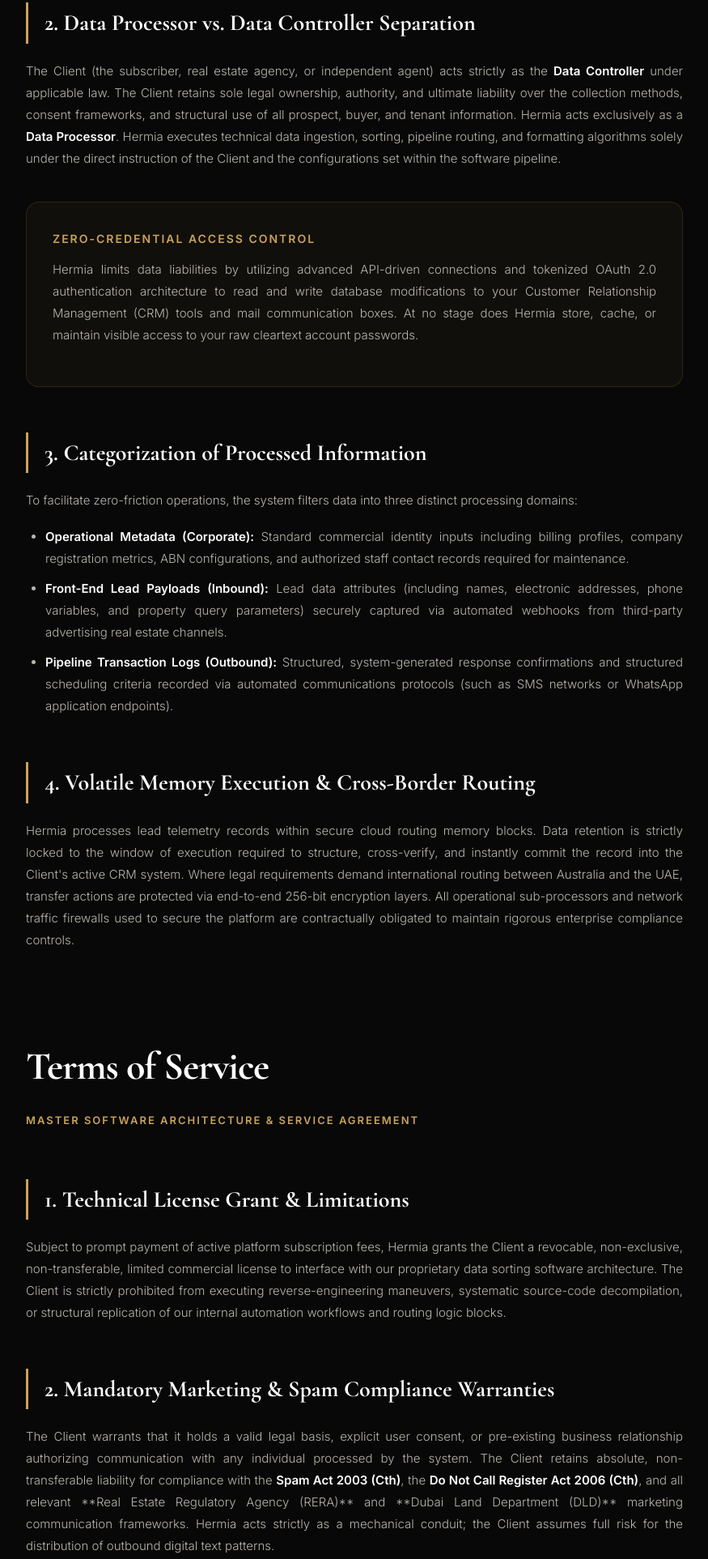
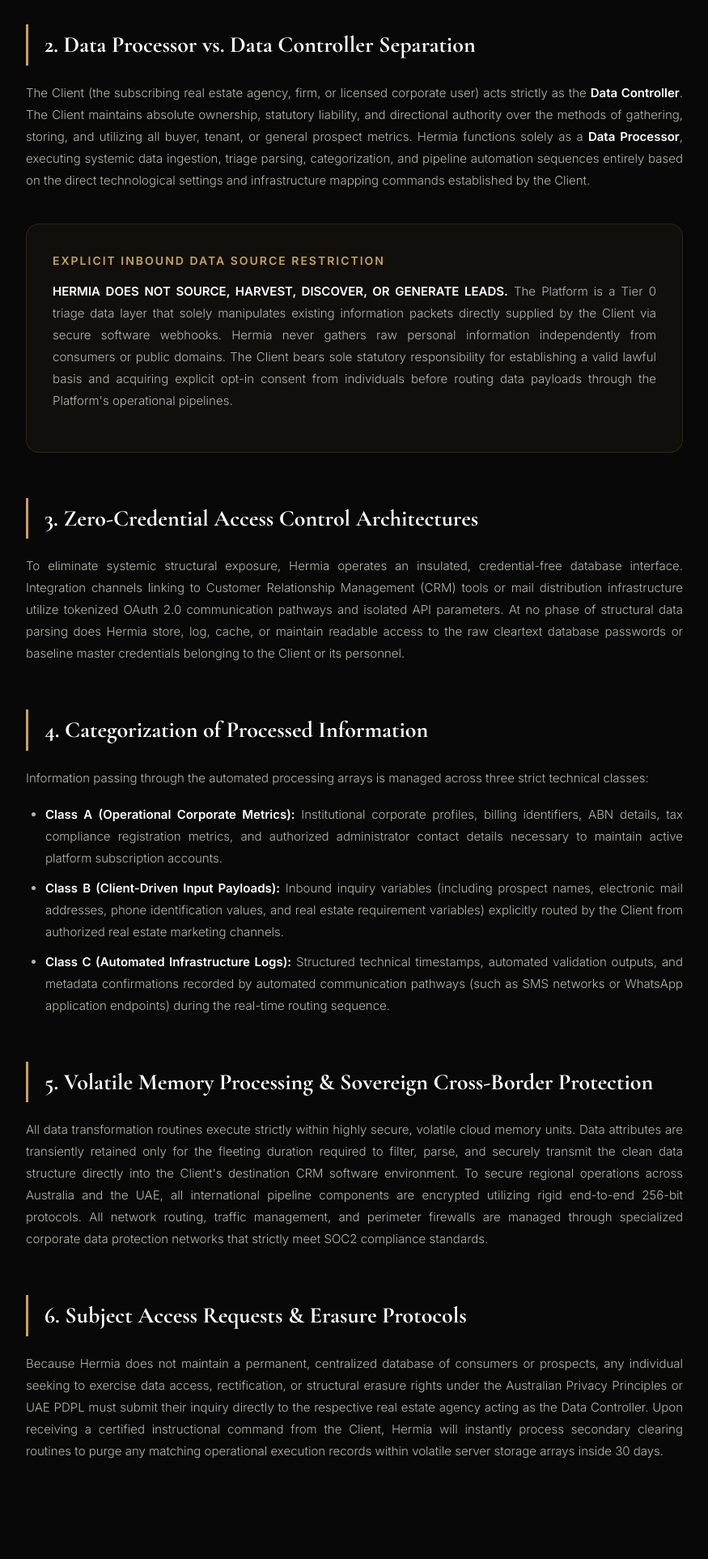
Before and after one commit to capital-dot/hermia-website, a plain HTML site: page privacy.html in a window 1280 px wide. Shown: the part 707-2632 px from the top of the page at 81% size, without its empty margins (202-1077 px from the left). Drawn offline with nearby package versions, Linux system fonts and the light colour scheme.

Commit message:
Update privacy.html

```diff
--- a/privacy.html
+++ b/privacy.html
@@ -3,7 +3,7 @@
 <head>
   <meta charset="UTF-8">
   <meta name="viewport" content="width=device-width, initial-scale=1.0">
-  <title>Legal & Privacy — Hermia Enterprise Lead Systems</title>
+  <title>Privacy Policy — Hermia Enterprise Lead Systems</title>
   <link href="https://fonts.googleapis.com/css2?family=Inter:wght@300;400;500;600&family=Cormorant+Garamond:wght@600;700&display=swap" rel="stylesheet">
   <style>
     :root {
@@ -113,59 +113,43 @@
 
   <div class="header">
     <img src="https://raw.githubusercontent.com/capital-dot/hermia-connect/main/logo.png" alt="Hermia" class="logo">
-    <h1>Privacy Policy & Terms of Service</h1>
-    <p class="meta">Airtight Corporate Governance • Effective May 2026</p>
+    <h1>Privacy Policy & Governance</h1>
+    <p class="meta">Tier 0 Automated Data Infrastructure • Effective May 2026</p>
   </div>
 
   <div class="nav-tabs">
     <a href="#privacy" class="active">Privacy Policy</a>
-    <a href="#terms">Terms of Service</a>
+    <a href="/terms">Terms of Service</a>
   </div>
 
   <div id="privacy">
     <h2>1. Statutory Compliance & Scope</h2>
-    <p>This Privacy Policy governs the processing of personal information by Hermia ("the Platform", "we", "us", or "our"). This policy is engineered to achieve strict statutory compliance with the <strong>Privacy Act 1988 (Cth)</strong> (including the Australian Privacy Principles), the <strong>UAE Federal Decree-Law No. 45 of 2021 on Personal Data Protection (PDPL)</strong>, and other global data protection standards applicable to real estate transactions.</p>
+    <p>This Privacy Policy outlines the rigorous framework under which Hermia ("the Platform", "we", "us", or "our") processes operational data payloads. This governance structure is engineered to maintain absolute compliance with the <strong>Privacy Act 1988 (Cth)</strong> (including the Australian Privacy Principles), the <strong>UAE Federal Decree-Law No. 45 of 2021 on Personal Data Protection (PDPL)</strong>, and all corresponding local statutory obligations governing transactional data routing within real estate sectors.</p>
 
     <h2>2. Data Processor vs. Data Controller Separation</h2>
-    <p>The Client (the subscriber, real estate agency, or independent agent) acts strictly as the <strong>Data Controller</strong> under applicable law. The Client retains sole legal ownership, authority, and ultimate liability over the collection methods, consent frameworks, and structural use of all prospect, buyer, and tenant information. Hermia acts exclusively as a <strong>Data Processor</strong>. Hermia executes technical data ingestion, sorting, pipeline routing, and formatting algorithms solely under the direct instruction of the Client and the configurations set within the software pipeline.</p>
+    <p>The Client (the subscribing real estate agency, firm, or licensed corporate user) acts strictly as the <strong>Data Controller</strong>. The Client maintains absolute ownership, statutory liability, and directional authority over the methods of gathering, storing, and utilizing all buyer, tenant, or general prospect metrics. Hermia functions solely as a <strong>Data Processor</strong>, executing systemic data ingestion, triage parsing, categorization, and pipeline automation sequences entirely based on the direct technological settings and infrastructure mapping commands established by the Client.</p>
 
     <div class="legal-notice">
-      <h4>Zero-Credential Access Control</h4>
-      <p>Hermia limits data liabilities by utilizing advanced API-driven connections and tokenized OAuth 2.0 authentication architecture to read and write database modifications to your Customer Relationship Management (CRM) tools and mail communication boxes. At no stage does Hermia store, cache, or maintain visible access to your raw cleartext account passwords.</p>
+      <h4>Explicit Inbound Data Source Restriction</h4>
+      <p><strong>HERMIA DOES NOT SOURCE, HARVEST, DISCOVER, OR GENERATE LEADS.</strong> The Platform is a Tier 0 triage data layer that solely manipulates existing information packets directly supplied by the Client via secure software webhooks. Hermia never gathers raw personal information independently from consumers or public domains. The Client bears sole statutory responsibility for establishing a valid lawful basis and acquiring explicit opt-in consent from individuals before routing data payloads through the Platform's operational pipelines.</p>
     </div>
 
-    <h2>3. Categorization of Processed Information</h2>
-    <p>To facilitate zero-friction operations, the system filters data into three distinct processing domains:</p>
+    <h2>3. Zero-Credential Access Control Architectures</h2>
+    <p>To eliminate systemic structural exposure, Hermia operates an insulated, credential-free database interface. Integration channels linking to Customer Relationship Management (CRM) tools or mail distribution infrastructure utilize tokenized OAuth 2.0 communication pathways and isolated API parameters. At no phase of structural data parsing does Hermia store, log, cache, or maintain readable access to the raw cleartext database passwords or baseline master credentials belonging to the Client or its personnel.</p>
+
+    <h2>4. Categorization of Processed Information</h2>
+    <p>Information passing through the automated processing arrays is managed across three strict technical classes:</p>
     <ul>
-      <li><strong>Operational Metadata (Corporate):</strong> Standard commercial identity inputs including billing profiles, company registration metrics, ABN configurations, and authorized staff contact records required for maintenance.</li>
-      <li><strong>Front-End Lead Payloads (Inbound):</strong> Lead data attributes (including names, electronic addresses, phone variables, and property query parameters) securely captured via automated webhooks from third-party advertising real estate channels.</li>
-      <li><strong>Pipeline Transaction Logs (Outbound):</strong> Structured, system-generated response confirmations and structured scheduling criteria recorded via automated communications protocols (such as SMS networks or WhatsApp application endpoints).</li>
+      <li><strong>Class A (Operational Corporate Metrics):</strong> Institutional corporate profiles, billing identifiers, ABN details, tax compliance registration metrics, and authorized administrator contact details necessary to maintain active platform subscription accounts.</li>
+      <li><strong>Class B (Client-Driven Input Payloads):</strong> Inbound inquiry variables (including prospect names, electronic mail addresses, phone identification values, and real estate requirement variables) explicitly routed by the Client from authorized real estate marketing channels.</li>
+      <li><strong>Class C (Automated Infrastructure Logs):</strong> Structured technical timestamps, automated validation outputs, and metadata confirmations recorded by automated communication pathways (such as SMS networks or WhatsApp application endpoints) during the real-time routing sequence.</li>
     </ul>
 
-    <h2>4. Volatile Memory Execution & Cross-Border Routing</h2>
-    <p>Hermia processes lead telemetry records within secure cloud routing memory blocks. Data retention is strictly locked to the window of execution required to structure, cross-verify, and instantly commit the record into the Client's active CRM system. Where legal requirements demand international routing between Australia and the UAE, transfer actions are protected via end-to-end 256-bit encryption layers. All operational sub-processors and network traffic firewalls used to secure the platform are contractually obligated to maintain rigorous enterprise compliance controls.</p>
-  </div>
+    <h2>5. Volatile Memory Processing & Sovereign Cross-Border Protection</h2>
+    <p>All data transformation routines execute strictly within highly secure, volatile cloud memory units. Data attributes are transiently retained only for the fleeting duration required to filter, parse, and securely transmit the clean data structure directly into the Client's destination CRM software environment. To secure regional operations across Australia and the UAE, all international pipeline components are encrypted utilizing rigid end-to-end 256-bit protocols. All network routing, traffic management, and perimeter firewalls are managed through specialized corporate data protection networks that strictly meet SOC2 compliance standards.</p>
 
-  <div id="terms" style="margin-top: 100px;">
-    <h1>Terms of Service</h1>
-    <p class="meta">Master Software Architecture & Service Agreement</p>
-
-    <h2>1. Technical License Grant & Limitations</h2>
-    <p>Subject to prompt payment of active platform subscription fees, Hermia grants the Client a revocable, non-exclusive, non-transferable, limited commercial license to interface with our proprietary data sorting software architecture. The Client is strictly prohibited from executing reverse-engineering maneuvers, systematic source-code decompilation, or structural replication of our internal automation workflows and routing logic blocks.</p>
-
-    <h2>2. Mandatory Marketing & Spam Compliance Warranties</h2>
-    <p>The Client warrants that it holds a valid legal basis, explicit user consent, or pre-existing business relationship authorizing communication with any individual processed by the system. The Client retains absolute, non-transferable liability for compliance with the <strong>Spam Act 2003 (Cth)</strong>, the <strong>Do Not Call Register Act 2006 (Cth)</strong>, and all relevant **Real Estate Regulatory Agency (RERA)** and **Dubai Land Department (DLD)** marketing communication frameworks. Hermia acts strictly as a mechanical conduit; the Client assumes full risk for the distribution of outbound digital text patterns.</p>
-
-    <div class="legal-notice">
-      <h4>LIMITATION OF LIABILITY & FINANCIAL EXCLUSION</h4>
-      <p>THE PLATFORM AND ALL RELATED SERVICES ARE PROVIDED ON AN "AS IS" AND "AS AVAILABLE" STRUCTURAL BASIS WITHOUT EXPRESS OR IMPLIED WARRANTIES OF ANY KIND. IN NO EVENT SHALL HERMIA, ITS DEVELOPERS, OR ASSOCIATED ENTITIES BE LIABLE FOR INDIRECT, INCIDENTAL, SPECIAL, OR CONSEQUENTIAL DAMAGES. THIS INCLUDES, BUT IS NOT LIMITED TO, LOSS OF COMMERCIAL LISTINGS, REAL ESTATE BROKERAGE COMMISSIONS, SALES REVENUE, DATA SECRECY BREACHES, OR SYSTEM DOWNTIME. HERMIA'S TOTAL COMBINED CUMULATIVE LIABILITY FOR ANY DIRECT ACTION ARISING OUT OF THIS AGREEMENT SHALL UNDER NO CIRCUMSTANCES EXCEED THE TOTAL FEES PAID BY THE CLIENT TO HERMIA IN THE EXACT THREE (3) MONTH PERIOD PRECEDING THE LEGAL CLAIM.</p>
-    </div>
-
-    <h2>3. Absolute Indemnification</h2>
-    <p>The Client agrees to defend, fully indemnify, and hold harmless Hermia, its parent entities, directors, employees, and software architects against any and all legal actions, administrative fines, monetary losses, regulatory penalties, court costs, and legal defense fees arising from: (a) Client breach of regional privacy or communications legislation; (b) unauthorized third-party access to tracking links managed by the Client; or (c) disputes regarding real estate commissions, property pricing discrepancies, or failed property transaction outcomes.</p>
-
-    <h2>4. Jurisdiction & Governing Law</h2>
-    <p>This entire legal framework, agreement, and any commercial friction resulting from it is governed strictly by the laws of the **State of Victoria, Australia**. The Client and Hermia explicitly submit to the exclusive territorial jurisdiction of the courts located within Melbourne, Victoria, Australia for the definitive resolution of all statutory or contractual disputes.</p>
+    <h2>6. Subject Access Requests & Erasure Protocols</h2>
+    <p>Because Hermia does not maintain a permanent, centralized database of consumers or prospects, any individual seeking to exercise data access, rectification, or structural erasure rights under the Australian Privacy Principles or UAE PDPL must submit their inquiry directly to the respective real estate agency acting as the Data Controller. Upon receiving a certified instructional command from the Client, Hermia will instantly process secondary clearing routines to purge any matching operational execution records within volatile server storage arrays inside 30 days.</p>
   </div>
 
   <footer>
```
